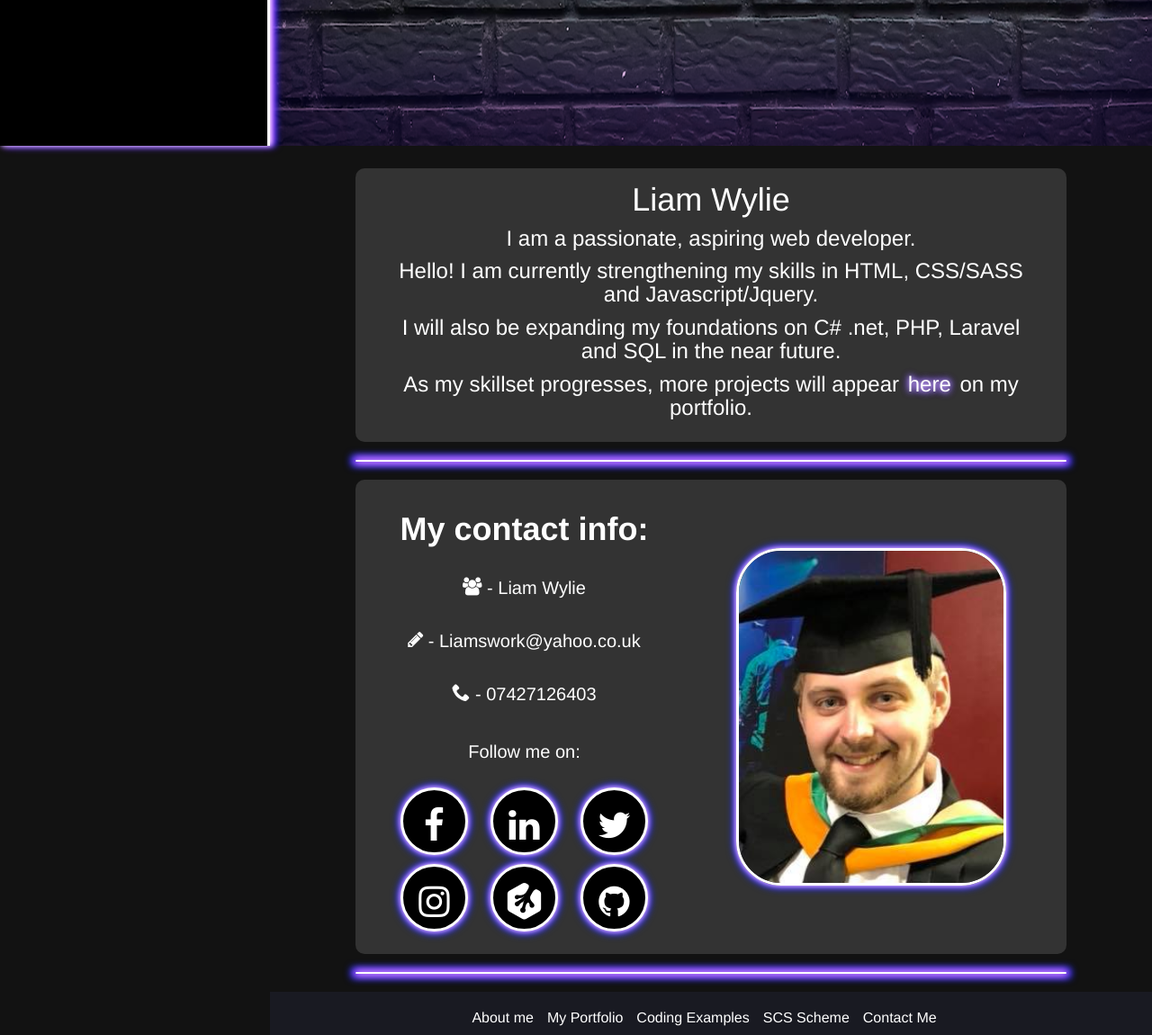
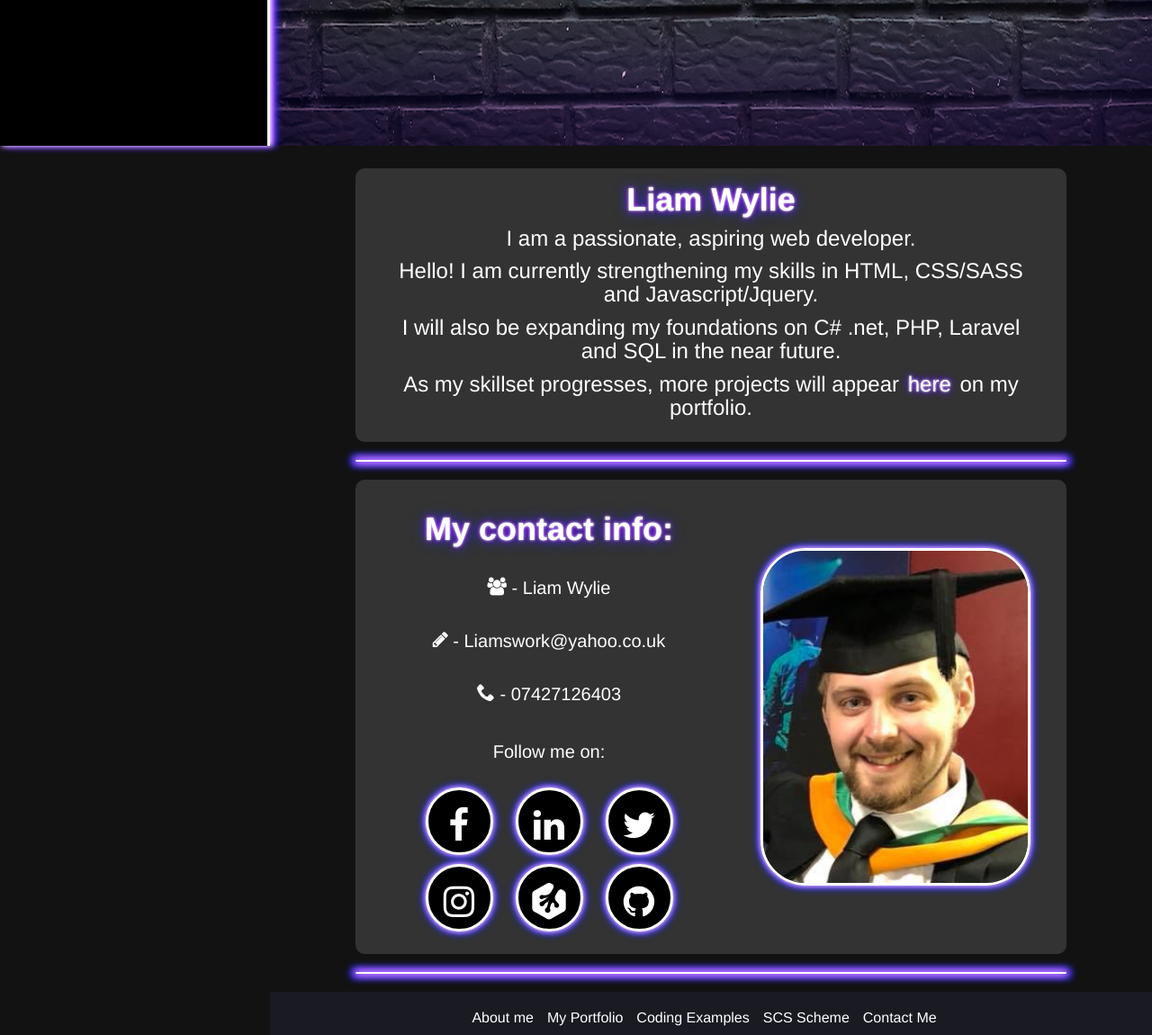
Before and after one commit to liamswork/Portfolio-Old, a PHP site: page /about-me.html in a window 1280 px wide. Shown: the part 638-1788 px from the top of the page at 90% size. Run offline with PHP 8.4, Linux system fonts and the light colour scheme; some web fonts are replaced.

Commit message:
Typography/Validation errors
-Typography improvements
-Fixes on article container, alignment and wrap issues fixed.
-Javascript validation error improvements, instead of multiple lines appended, one whole message is used.

```diff
--- a/about-me.html
+++ b/about-me.html
@@ -45,7 +45,7 @@
         <div class="inner inner-about-me">
             <div class="content-container">
                 <div class="about-description">
-                    <h1>Liam Wylie</h1>
+                    <h1 class="article-header">Liam Wylie</h1>
                     <h2>I am a passionate, aspiring web developer.</h2>
                     <h2>Hello! I am currently strengthening my skills in HTML, CSS/SASS and Javascript/Jquery.</h2>
                     <h2>I will also be expanding my foundations on C# .net, PHP, Laravel and SQL in the near future.</h2>
@@ -56,7 +56,7 @@
                 <div class="article-container aboutme-container">
                     <div class="article-text aboutme-text contact-info">
                         <div class="contact-details">
-                            <h1><strong>My contact info:</strong></h1>
+                            <h1 class="article-header">My contact info:</h1>
                             <div class="row">
                                 <h3><span class="icon-users"><br></span> - Liam Wylie</h3>
                                 <h3><span class="icon-pencil"></span> - Liamswork@yahoo.co.uk</h3>
--- a/coding-examples.html
+++ b/coding-examples.html
@@ -44,7 +44,7 @@
 
     <div class="main">
         <div class="inner codingexamples-inner">
-            <h1>Fancy buttons coloured with a mixin by classname.</h1>
+            <h1 class="article-header">Fancy buttons coloured with a mixin by classname.</h1>
             <h2>Start by creating the mixin to colour objects by their class.</h2>
             <p>This mixin, when initialised will take an optional parameter, this is to access any of the layers of our colour map for whatever reason we choose to use a colour from the darkened palette.</p>
             <p>It then loops through each key of the colour map, and attempts to style objects that contain that key name.</p>
--- a/css/style.css
+++ b/css/style.css
@@ -128,6 +128,12 @@
   font-size: 72px;
   color: #fff;
   z-index: 1001;
+}
+
+.article-header {
+  color: white;
+  text-shadow: 0px 0px 3px white, 0px 0px 8px #ae00ff, 0px 0px 16px #003cff;
+  font-weight: 600;
 }
 
 /* Animate neon flicker */
@@ -1221,7 +1227,7 @@
 
 .inner-about-me .content-container .about-description .project-link {
   transition: ease .5s;
-  text-shadow: 0px 0px 6px white, 0px 0px 8px #ae00ff, 0px 0px 8px #003cff;
+  text-shadow: 0px 0px 3px white, 0px 0px 8px #ae00ff, 0px 0px 8px #003cff;
   border: 3px solid transparent;
   border-radius: 8px;
 }
@@ -1234,6 +1240,24 @@
  0px 0px 16px 7px #003cff;
   border: 3px solid transparent;
   border-radius: 8px;
+}
+
+@media (min-width: 560px) and (max-width: 768px) {
+  .inner-about-me .aboutme-container .aboutme-text .contact-social .social-logos {
+    width: 300px;
+  }
+}
+
+@media (min-width: 768px) {
+  .inner-about-me .aboutme-container .aboutme-text .contact-social .social-logos {
+    width: 250px;
+  }
+}
+
+@media (min-width: 992px) {
+  .inner-about-me .aboutme-container .aboutme-text .contact-social .social-logos {
+    width: 300px;
+  }
 }
 
 .inner-about-me .aboutme-container .aboutme-text .contact-social .social-logos {
@@ -1334,10 +1358,11 @@
   .article-container:nth-child(4n+1) {
     flex-direction: row-reverse;
   }
-  .article-container .article-text {
-    width: 50%;
+  .article-container:nth-child(4n+1) .article-img {
+    text-align: start;
   }
   .article-container .article-img {
+    text-align: end;
     margin: 0 30px;
     width: 50%;
   }
@@ -1528,7 +1553,7 @@
 @media (min-width: 992px) {
   .inner .container-contact-form .row {
     display: flex;
-    align-items: center;
+    align-items: flex-start;
   }
   .inner .container-contact-form .contact-info .contact-details, .inner .container-contact-form .contact-info .contact-social {
     height: 50%;
--- a/index.html
+++ b/index.html
@@ -61,7 +61,7 @@
                   <div class="bar">
                     <div class="container">
                       <div class="headings-container">
-                        <h1>
+                        <h1 class="article-header">
                           <strong>Latest Projects</strong>
                         </h1>
                         <h3 class="float-right-sm hidden-xs">
@@ -243,7 +243,7 @@
 
                 <div class="contact-info col-lg-6 col-md-6">
                     <div class="contact-details">
-                      <h1><strong>My contact info:</strong></h1>
+                      <h1 class="article-header">My contact info:</h1>
                       <div class="row">
                         <h3><span class="icon-users hidden-xs"><br></span> Liam Wylie</h3>
                         <a href="mailto:Liamswork@yahoo.co.uk"><span class="icon-pencil hidden-xs"></span> Liamswork@yahoo.co.uk</a>
@@ -295,7 +295,7 @@
 
                 <div class="contact-form col-lg-6 col-md-6">
                   <div class="container">
-                    <h1><strong>Contact me:</strong></h1>
+                    <h1 class="article-header">Contact me:</h1>
                     <form action="index.html">
                       <label class="hidden" for="fname">First Name</label>
                       <input type="text" class="form-control" id="fname" name="firstname" placeholder="Your name..">
--- a/scs-scheme.html
+++ b/scs-scheme.html
@@ -49,7 +49,7 @@
 
                 <div class="article-container scs-container">
                     <div class="article-text scs-text">
-                        <h1>Scion Coalition Scheme</h1>
+                        <h1 class="article-header">Scion Coalition Scheme</h1>
                         <h2>The Scion Coalition Scheme is an intensive, specially tailored training program run by Netmatters in order to give willing candidates the opportunity to enter the industry as web developers. Under the supervision of senior web developers, scions generally aim to complete training within six to nine months. The course is intensive and therefore the level of learning achieved is extensive in a short space of time.</h2>
                     </div>
                     <div class="article-img scs-img">
@@ -62,7 +62,7 @@
 
                 <div class="article-container treehouse-container">
                     <div class="article-text treehouse-text">
-                        <h1>Treehouse</h1>
+                        <h1 class="article-header">Treehouse</h1>
                         <h2>Treehouse is an online learning community, featuring videos covering a number of topics from basic HTML to C# programming, iOS development, data analysis, and more. By completing courses users can earn points, allowing them to track their progress and see how much they've covered in certain areas.</h2>
                         <br>
                         <h2>Total Score:</h2>
@@ -78,7 +78,7 @@
 
                 <div class="article-container netmatters-container">
                     <div class="article-text netmatters-text">
-                        <h1>About Netmatters</h1>
+                        <h1 class="article-header">About Netmatters</h1>
                         <ul>
                             <li>Established in 2008</li>
                             <li>Norfolk's leading technology company</li>
--- a/scss/base/_base.scss
+++ b/scss/base/_base.scss
@@ -189,6 +189,14 @@
   font-size: 72px;
   color:#fff;
   z-index: 1001;
+}
+
+.article-header{
+  color:white;
+  text-shadow: 0px 0px 3px white,
+  0px 0px 8px #ae00ff,
+  0px 0px 16px#003cff;
+  font-weight: 600;
 }
 
 
--- a/scss/layout/_article.scss
+++ b/scss/layout/_article.scss
@@ -47,14 +47,18 @@
         //Reverse row on odd article containers
         &:nth-child(4n+1){
         flex-direction: row-reverse;
+        .article-img{
+            text-align: start;
+        }
         }
         //Text box
         .article-text{
-            width:50%;
+
         }
 
         //Image box
         .article-img{
+            text-align: end;
             margin:0 30px;
             width:50%;
             img{
--- a/scss/layout/aboutme/_aboutme.scss
+++ b/scss/layout/aboutme/_aboutme.scss
@@ -7,7 +7,7 @@
             }
             .project-link{
                 transition: ease .5s;
-                text-shadow: 0px 0px 6px white,
+                text-shadow: 0px 0px 3px white,
                 0px 0px 8px #ae00ff,
                 0px 0px 8px#003cff;
                 border:3px solid transparent;
@@ -24,6 +24,22 @@
     .aboutme-container{
         .aboutme-text{
             .contact-social{
+                @media(min-width:560px)and(max-width:768px){
+                    .social-logos{
+                        width:300px;
+                    }
+                }
+                @media(min-width:768px){
+                    .social-logos{
+                        width:250px;
+                    }
+                }
+                @media(min-width:992px){
+                    .social-logos{
+                        width:300px;
+                    }
+                }
+
                 .social-logos{
                     display:flex;
                     flex-direction: row;
--- a/scss/mediaqueries/home/_contactformqueries.scss
+++ b/scss/mediaqueries/home/_contactformqueries.scss
@@ -57,7 +57,7 @@
     .inner .container-contact-form{
         .row{
             display: flex;
-            align-items: center;
+            align-items: flex-start;
         }
         .contact-info{
             .contact-details, .contact-social{
```
Also changed, not shown: js/validation.js (+22 -10 lines), my-portfolio.html (+6 -6 lines).
